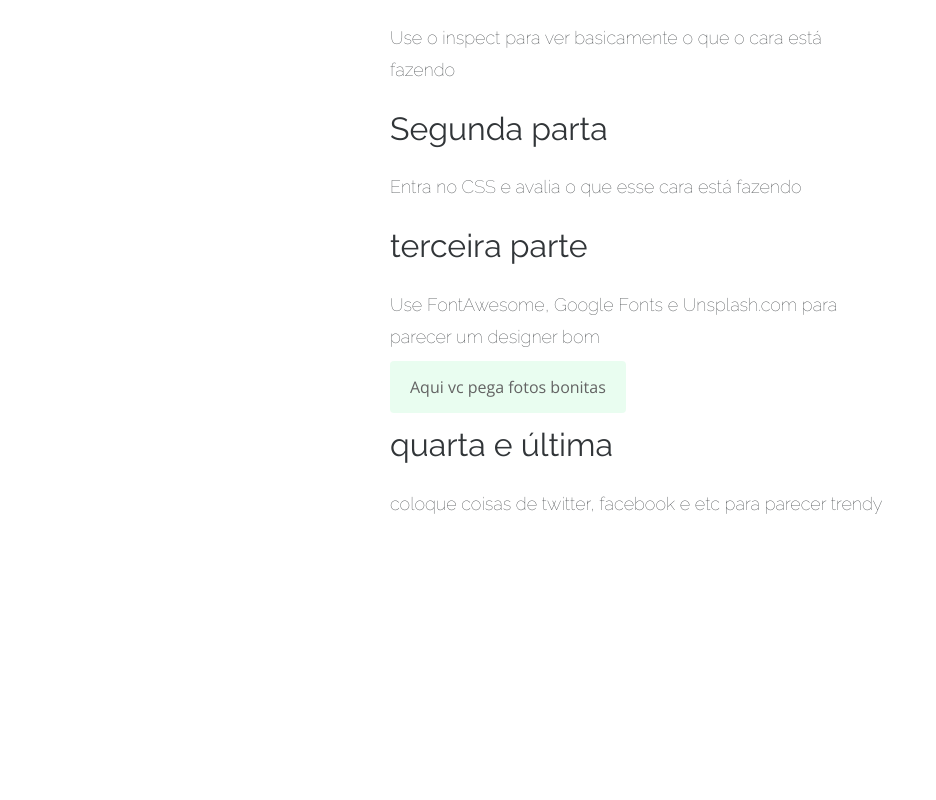
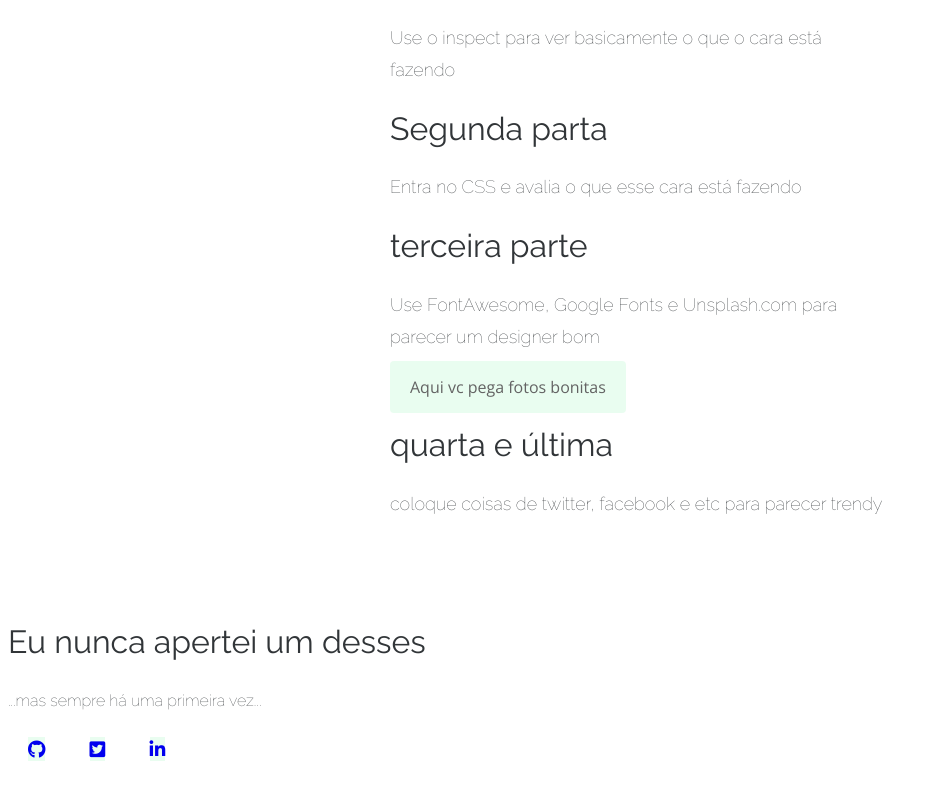
Before and after one commit to treakj/medium-article, a plain HTML site: page index.html in a window 1280 px wide. Shown: the part 677-1477 px from the top of the page, without its empty margins (0-936 px from the left). Before the commit the page ends 1272 px from the top, so only its background shows below. Drawn offline with nearby package versions, Linux system fonts and the light colour scheme.

Commit message:
testando

```diff
--- a/index.html
+++ b/index.html
@@ -31,5 +31,14 @@
     <p>coloque coisas de twitter, facebook e etc
       para parecer trendy</p>
   </div>
+  <div class="card">
+    <h2>Eu nunca apertei um desses</h2>
+    <h3>...mas sempre há uma primeira vez...</h3>
+    <ul class="list-inline">
+      <li><a class="social" href="https://github.com/treakj"><i class="fab fa-github"></i></a></li>
+      <li><a class="social" href="https://twitter.com/treakj"><i class="fab fa-twitter-square"></i></a></li>
+      <li><a class="social" href="https://linkedin.com"><i class="fab fa-linkedin-in"></i></a></li>
+    </ul>
+  </div>
 </body>
 </html>
--- a/style.css
+++ b/style.css
@@ -105,3 +105,25 @@ h3 {
   font-size: 16px;
   font-weight: lighter;
 }
+
+
+.card {
+  margin: 20 0;
+  padding-top: 5px;
+  padding-bottom: 10px;
+}
+
+.social{
+  color: 8f384d;
+  font-size: 18px;
+}
+
+.list-inline > li {
+  display: inline-block;
+  padding: 0px 20px;
+}
+
+.list-inline {
+  list-style: none;
+  padding-left: 0px;
+}
```
